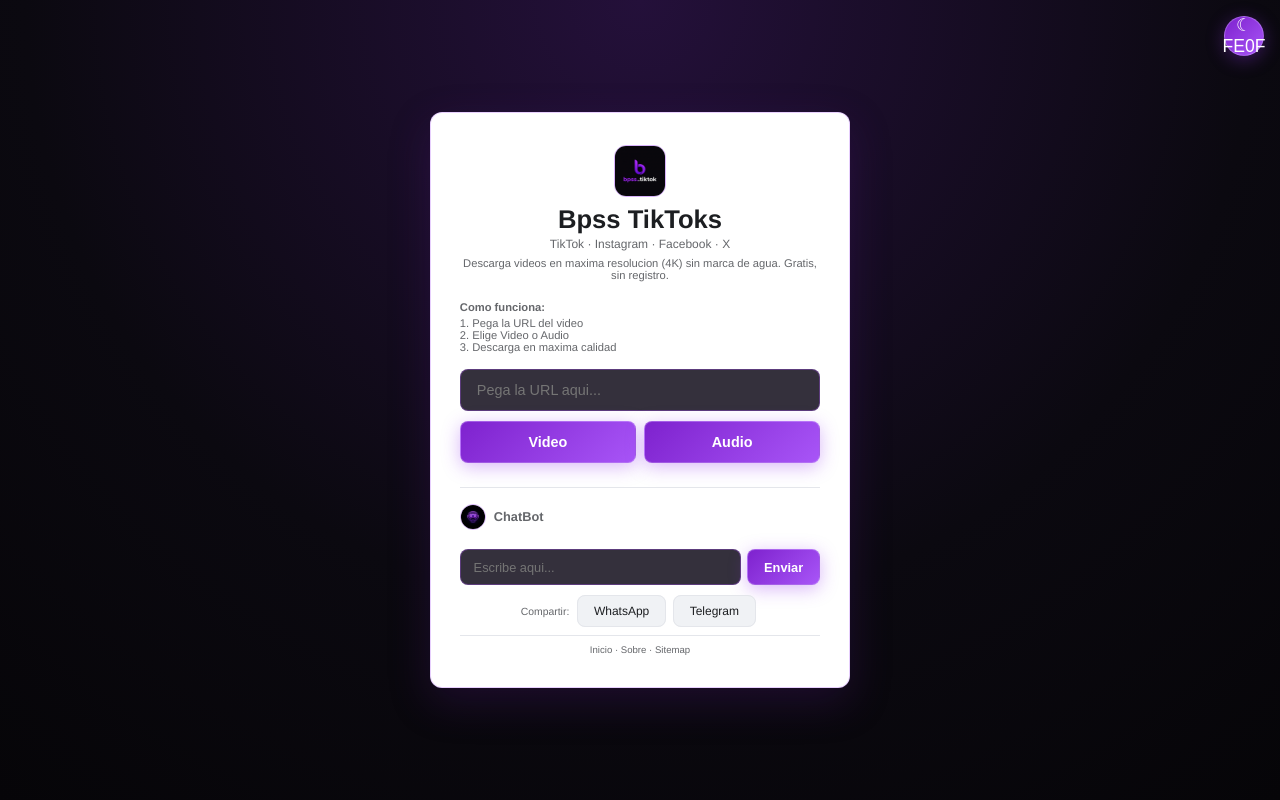
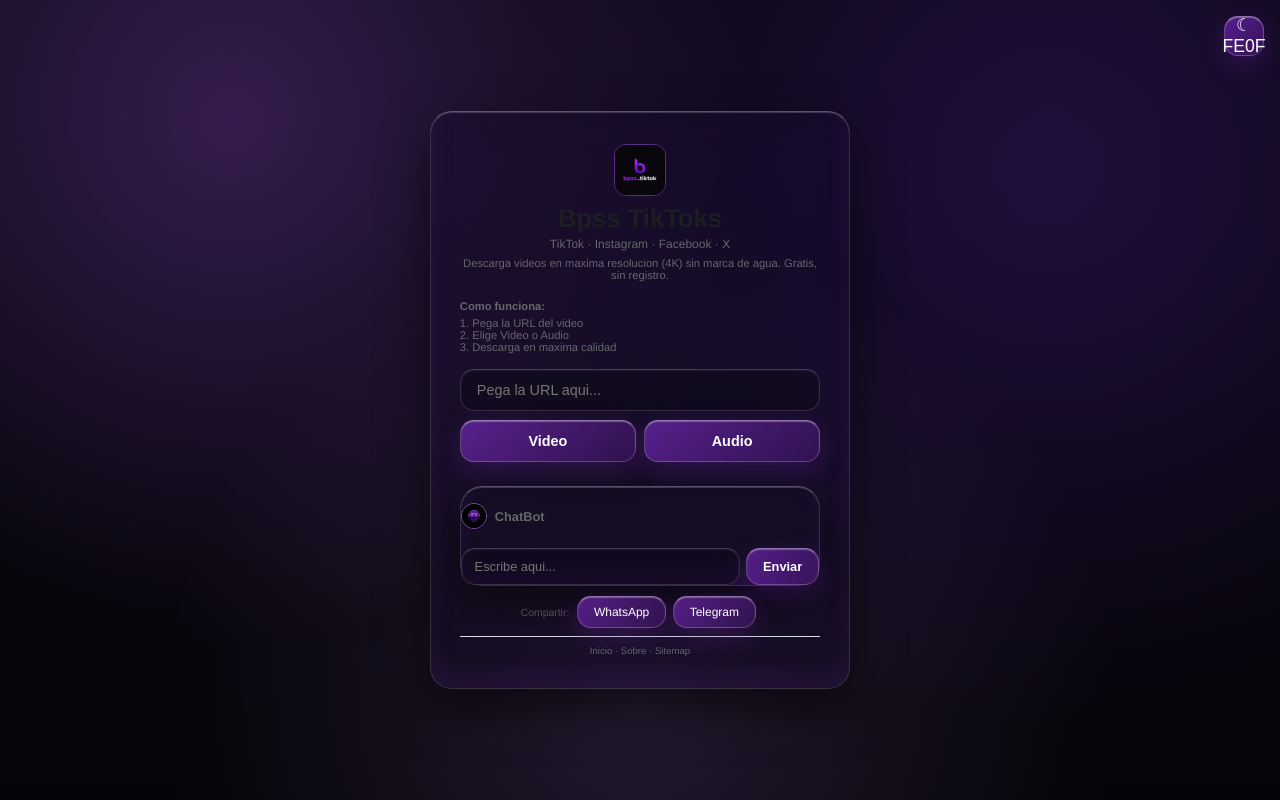
Before and after one commit to bpss-tiktoks/bpss-tiktoks, a Python web app: template templates/index.html in a window 1280 px wide. Run offline with Jinja, Linux system fonts and the light colour scheme; the template is opened without the code that fills it, so the values that code supplies are empty.

Commit message:
Aplicar estilo Liquid Glass negro y morado

```diff
--- a/static/style.css
+++ b/static/style.css
@@ -87,3 +87,68 @@ input[type="text"]:focus, input[type="url"]:focus, textarea:focus {
   border-color: #c084fc !important;
   box-shadow: 0 0 0 3px rgba(168, 85, 247, 0.22) !important;
 }
+
+/* Efecto Liquid Glass negro y morado */
+body {
+  background:
+    radial-gradient(circle at 18% 15%, rgba(168, 85, 247, 0.28), transparent 42%),
+    radial-gradient(circle at 82% 22%, rgba(109, 40, 217, 0.24), transparent 45%),
+    radial-gradient(circle at 50% 88%, rgba(192, 132, 252, 0.16), transparent 50%),
+    linear-gradient(180deg, #09070e 0%, #050408 100%) !important;
+  color: #f5f3ff !important;
+  min-height: 100vh;
+}
+
+.container, .card, main, .box, .chat-box, .panel {
+  background: rgba(20, 15, 32, 0.48) !important;
+  backdrop-filter: blur(20px) saturate(165%) !important;
+  -webkit-backdrop-filter: blur(20px) saturate(165%) !important;
+  border: 1px solid rgba(255, 255, 255, 0.14) !important;
+  border-top-color: rgba(233, 213, 255, 0.34) !important;
+  border-radius: 22px !important;
+  box-shadow:
+    0 20px 50px rgba(0, 0, 0, 0.55),
+    inset 0 1px 0 rgba(255, 255, 255, 0.18),
+    inset 0 -12px 24px rgba(126, 34, 206, 0.12) !important;
+}
+
+button, .btn, input[type="submit"], .btn-action {
+  background: linear-gradient(135deg, rgba(147, 51, 234, 0.52), rgba(88, 28, 135, 0.42)) !important;
+  backdrop-filter: blur(12px) saturate(150%) !important;
+  -webkit-backdrop-filter: blur(12px) saturate(150%) !important;
+  color: #ffffff !important;
+  border: 1px solid rgba(255, 255, 255, 0.2) !important;
+  border-top-color: rgba(243, 232, 255, 0.45) !important;
+  border-radius: 14px !important;
+  box-shadow:
+    0 8px 24px rgba(107, 33, 168, 0.32),
+    inset 0 1px 1px rgba(255, 255, 255, 0.28) !important;
+  transition: transform 0.18s ease, box-shadow 0.22s ease, background 0.22s ease !important;
+}
+
+button:hover, .btn:hover, input[type="submit"]:hover, .btn-action:hover {
+  transform: translateY(-2px) !important;
+  background: linear-gradient(135deg, rgba(168, 85, 247, 0.68), rgba(107, 33, 168, 0.55)) !important;
+  box-shadow:
+    0 12px 30px rgba(168, 85, 247, 0.48),
+    inset 0 1px 2px rgba(255, 255, 255, 0.4) !important;
+}
+
+input[type="text"], input[type="url"], textarea, select {
+  background: rgba(15, 11, 24, 0.45) !important;
+  backdrop-filter: blur(14px) saturate(140%) !important;
+  -webkit-backdrop-filter: blur(14px) saturate(140%) !important;
+  color: #ffffff !important;
+  border: 1px solid rgba(255, 255, 255, 0.14) !important;
+  border-top-color: rgba(216, 180, 254, 0.28) !important;
+  border-radius: 14px !important;
+  box-shadow: inset 0 1px 2px rgba(255, 255, 255, 0.08) !important;
+}
+
+input[type="text"]:focus, input[type="url"]:focus, textarea:focus, select:focus {
+  outline: none !important;
+  border-color: rgba(216, 180, 254, 0.65) !important;
+  box-shadow:
+    0 0 0 3px rgba(168, 85, 247, 0.24),
+    inset 0 1px 2px rgba(255, 255, 255, 0.16) !important;
+}
```
